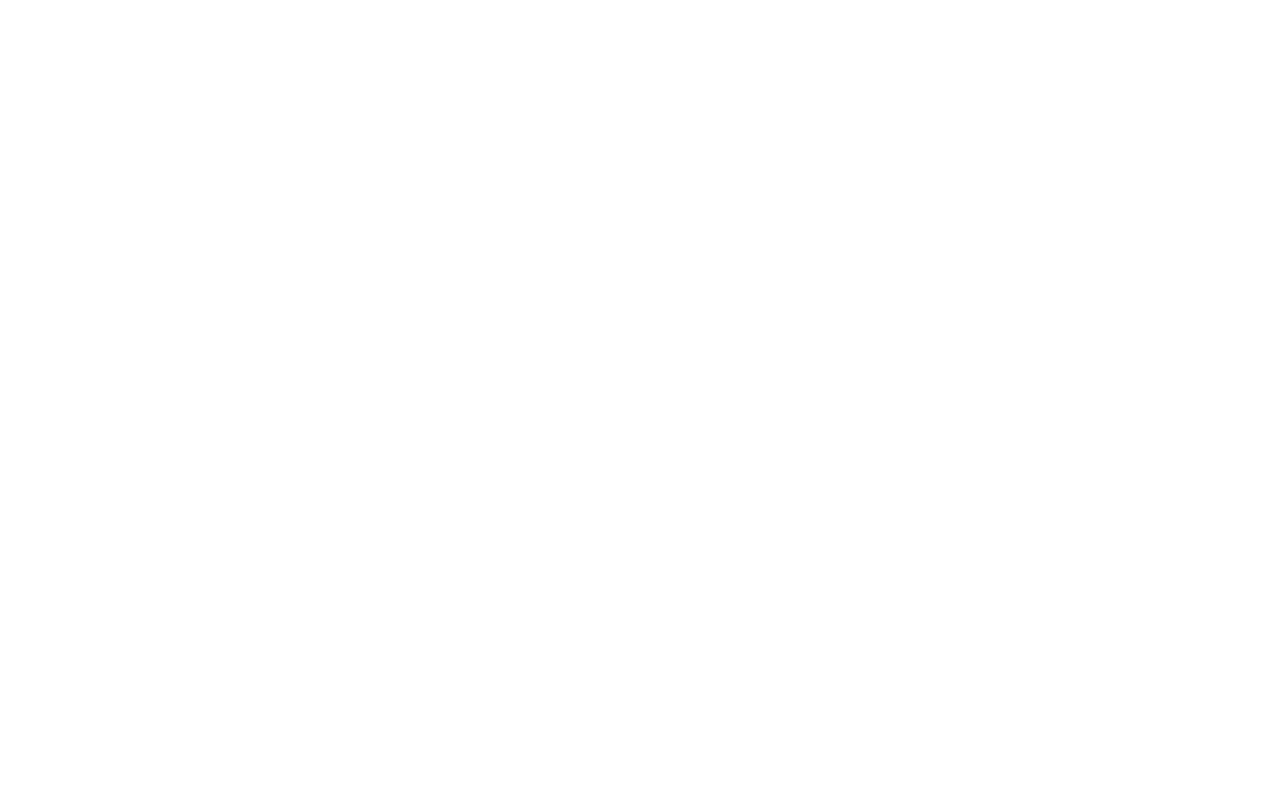
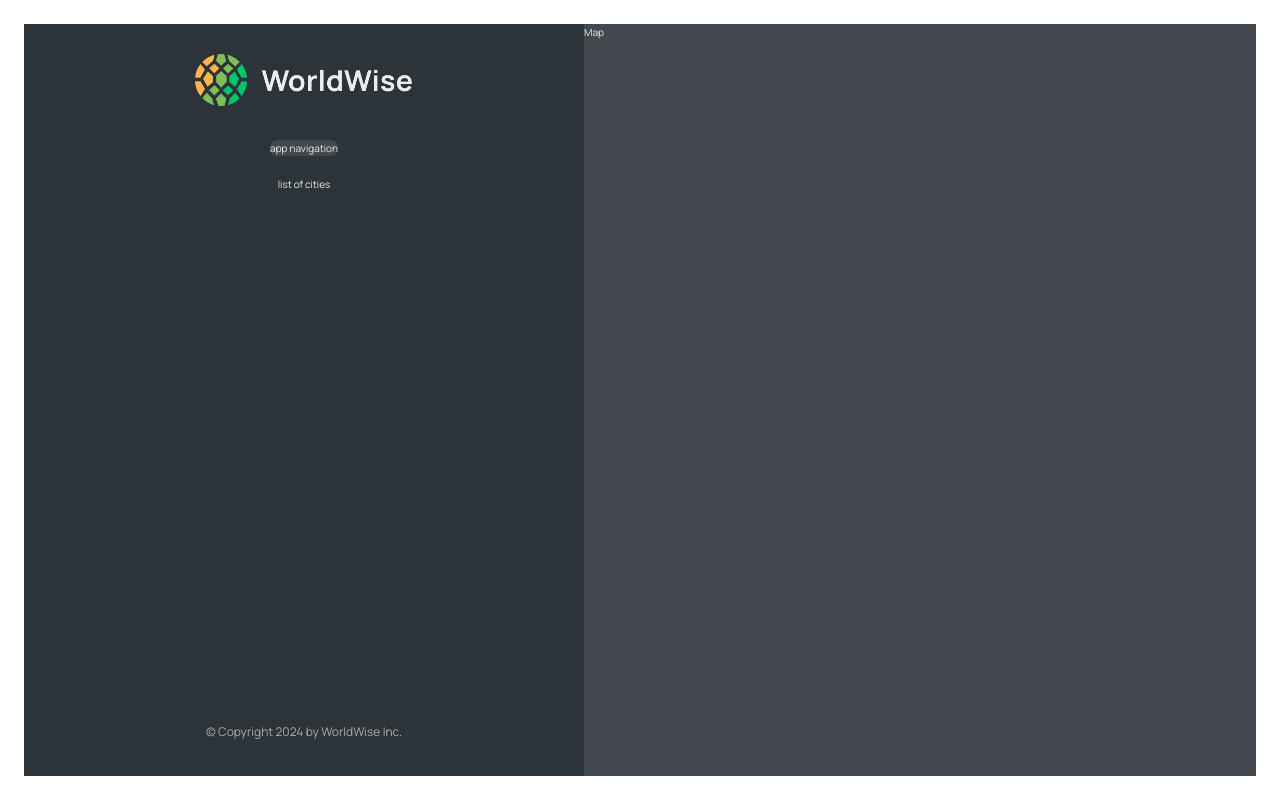
Before and after one commit to abdelaleemadel/WorldWise, a React (Vite) app: page /app in a window 1280 px wide. Before the commit this address had no page. Built offline with nearby package versions, Linux system fonts and the light colour scheme.

Commit message:
Build App Layout

```diff
--- a/src/App.jsx
+++ b/src/App.jsx
@@ -3,6 +3,7 @@
 import Product from "./pages/Product";
 import Pricing from "./pages/Pricing";
 import Login from "./pages/Login";
+import AppLayout from "./pages/AppLayout";
 function App() {
   return (
     <BrowserRouter>
@@ -11,6 +12,7 @@
         <Route path="product" element={<Product />} />
         <Route path="pricing" element={<Pricing />} />
         <Route path="login" element={<Login />} />
+        <Route path="app" element={<AppLayout />} />
       </Routes>
     </BrowserRouter>
   );
--- /dev/null
+++ b/src/components/AppNav.jsx
@@ -0,0 +1,12 @@
+import styles from "./AppNav.module.css";
+function AppNav() {
+  return (
+    <nav className={styles.nav}>
+      <ul>
+        <li>app navigation</li>
+      </ul>
+    </nav>
+  );
+}
+
+export default AppNav;
--- /dev/null
+++ b/src/components/Map.jsx
@@ -0,0 +1,7 @@
+import styles from "./Map.module.css";
+
+function Map() {
+  return <div className={styles.mapContainer}>Map</div>;
+}
+
+export default Map;
--- /dev/null
+++ b/src/components/Sidebar.jsx
@@ -0,0 +1,19 @@
+import AppNav from "./AppNav";
+import Logo from "./Logo";
+import styles from "./Sidebar.module.css";
+function Sidebar() {
+  return (
+    <div className={styles.sidebar}>
+      <Logo />
+      <AppNav />
+      <p>list of cities</p>
+      <footer className={styles.footer}>
+        <p className={styles.copyright}>
+          &copy; Copyright {new Date().getFullYear()} by WorldWise Inc.
+        </p>
+      </footer>
+    </div>
+  );
+}
+
+export default Sidebar;
--- /dev/null
+++ b/src/pages/AppLayout.jsx
@@ -0,0 +1,13 @@
+import Sidebar from "../components/Sidebar";
+import styles from "./AppLayout.module.css";
+import Map from "./../components/Map";
+function AppLayout() {
+  return (
+    <div className={styles.app}>
+      <Sidebar />
+      <Map />
+    </div>
+  );
+}
+
+export default AppLayout;
--- a/src/pages/Homepage.jsx
+++ b/src/pages/Homepage.jsx
@@ -17,7 +17,9 @@
           of. Never forget your wonderful experiences, and show your friends how
           you have wandered the world.
         </h2>
-        <Link className="cta">start tracking now</Link>
+        <Link className="cta" to={"app"}>
+          start tracking now
+        </Link>
       </section>
     </main>
   );
```
Also changed, not shown: data/cities.json (renamed from src/data/cities.json).
